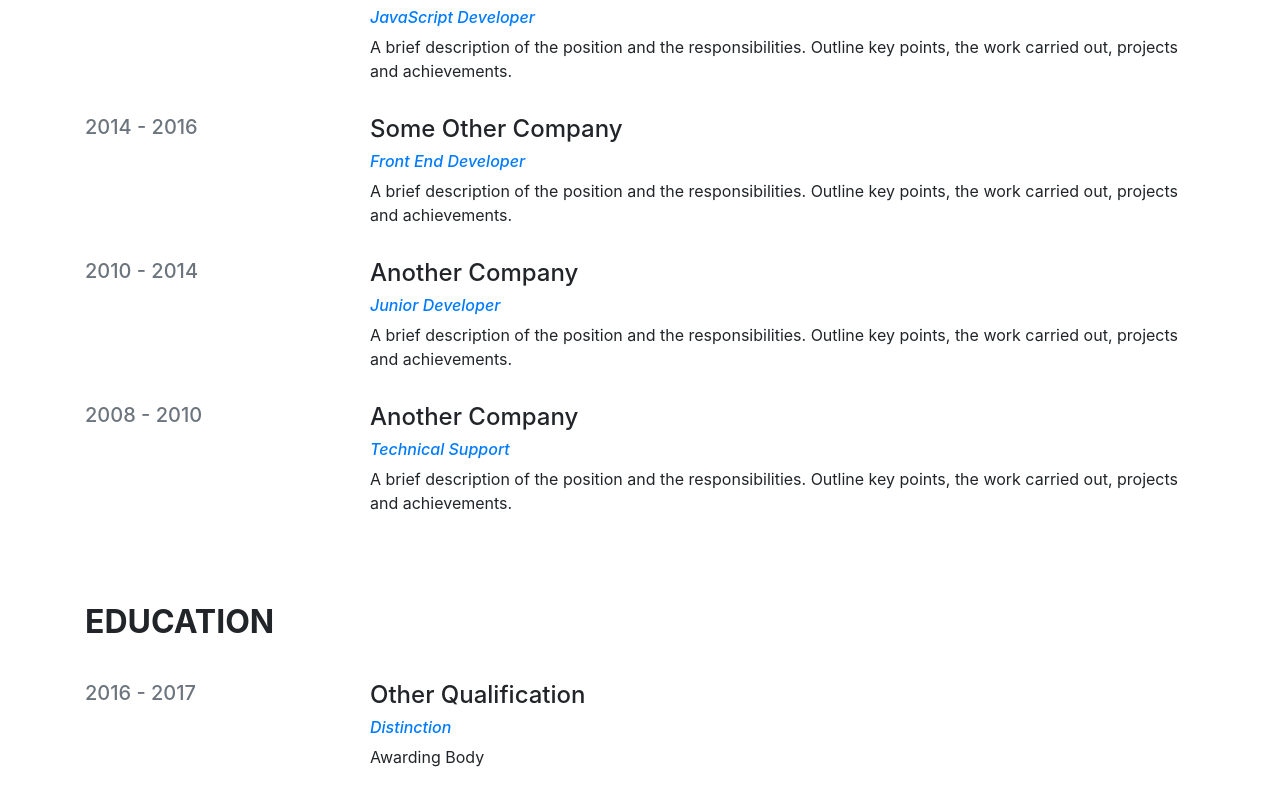
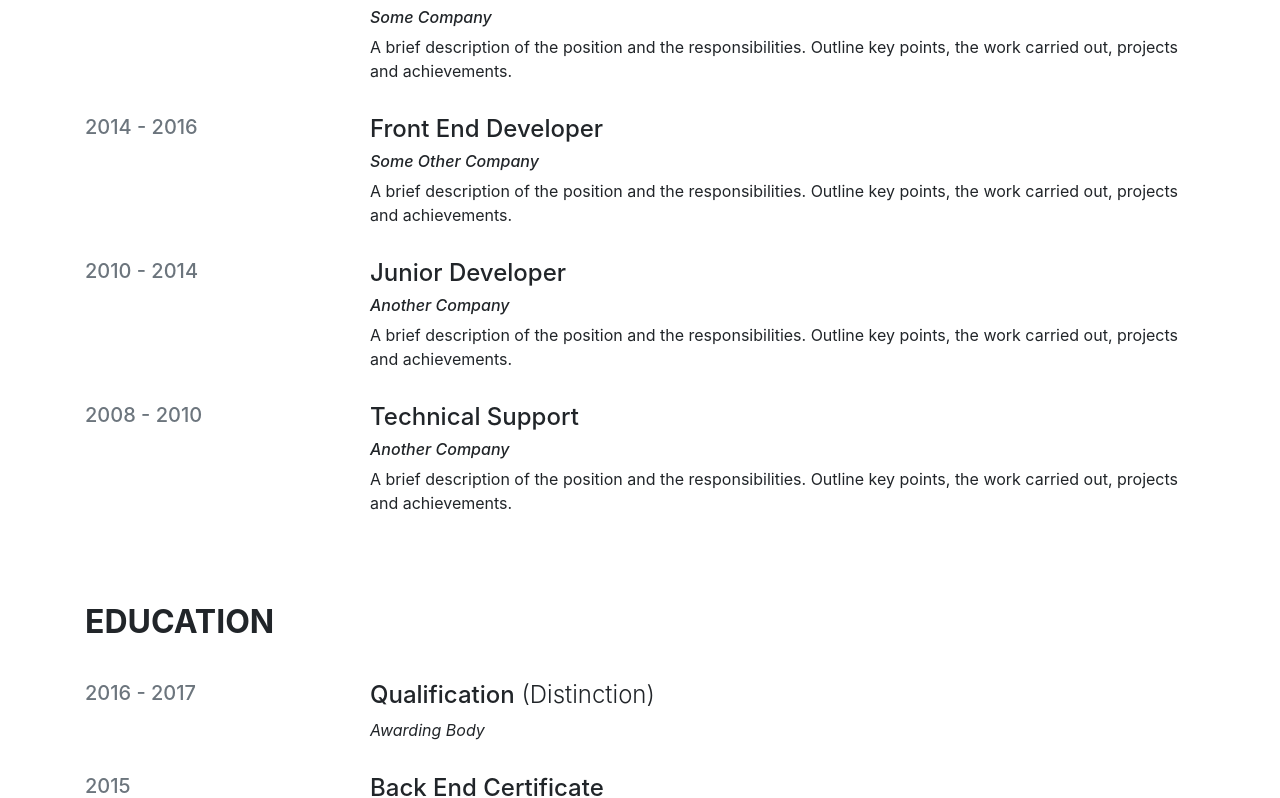
Before and after one commit to codemzy/cv.js, a Next.js app: page / in a window 1280 px wide. Shown: the part 612-1410 px from the top of the page. Built offline with nearby package versions, Linux system fonts and the light colour scheme.

Commit message:
Updated experience and education displays

```diff
--- a/data/cv.json
+++ b/data/cv.json
@@ -13,7 +13,7 @@
     { "time": "2008 - 2010", "place": "Another Company", "role": "Technical Support", "description": "A brief description of the position and the responsibilities. Outline key points, the work carried out, projects and achievements." }
   ],
   "education": [
-    { "time": "2016 - 2017", "qualification": "Other Qualification", "grade": "Distinction", "from": "Awarding Body" },
+    { "time": "2016 - 2017", "qualification": "Qualification", "grade": "Distinction", "from": "Awarding Body" },
     { "time": "2015", "qualification": "Back End Certificate", "from": "freeCodeCamp" },
     { "time": "2015", "qualification": "Front End Certificate", "from": "freeCodeCamp" },
     { "time": "2008 - 2010", "qualification": "A Levels", "grade": "Science A, Maths B, English A",  "from": "A College" },
--- a/pages/index.js
+++ b/pages/index.js
@@ -35,8 +35,8 @@ function Experience(props) {
       <div className="row pt-3" key={i}>
         <div className="col-md-4 col-lg-3"><h5 className="text-muted">{experience.time}</h5></div>
         <div className="col-md-8 col-lg-9">
-          <h4>{experience.place}</h4>
-          <h6 className="font-italic text-primary">{experience.role}</h6>
+          <h4>{experience.role}</h4>
+          <h6 className="font-italic">{experience.place}</h6>
           <p>{experience.description}</p></div>
       </div>
     );
@@ -55,9 +55,8 @@ function Education(props) {
       <div className="row pt-3" key={i}>
         <div className="col-md-4 col-lg-3"><h5 className="text-muted">{result.time}</h5></div>
         <div className="col-md-8 col-lg-9">
-          <h4>{result.qualification}</h4>
-          { result.grade ? <h6 className="font-italic text-primary">{result.grade}</h6> : false }
-          <p>{result.from}</p></div>
+          <h4>{result.qualification}{ result.grade ? <span className="font-weight-light"> ({result.grade})</span> : false }</h4>
+          <p className="font-italic">{result.from}</p></div>
       </div>
     );
   });
```
